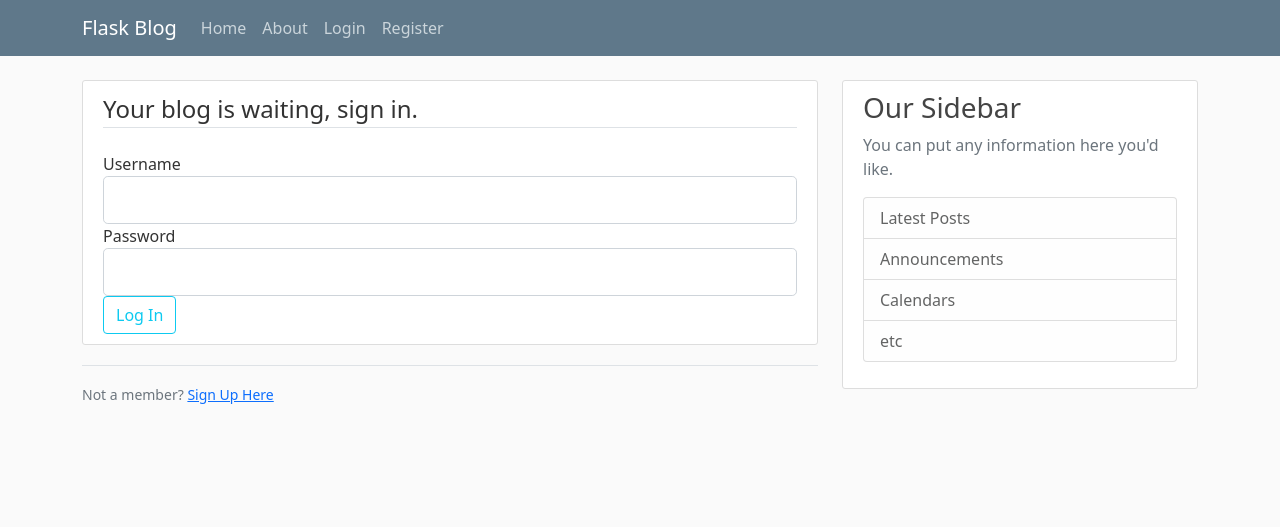
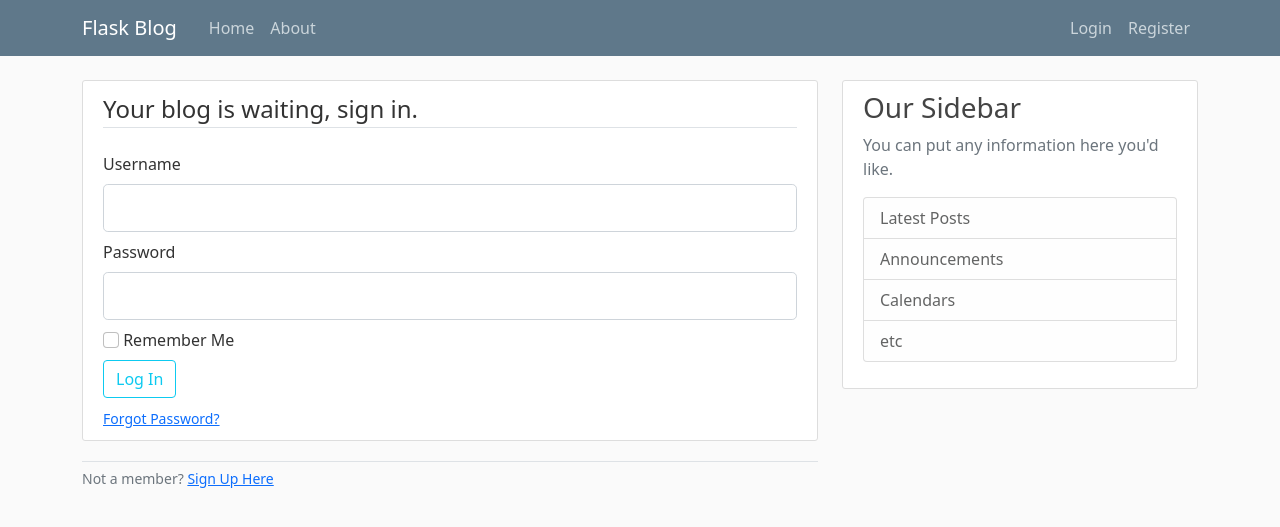
Before and after one commit to adrianmuino/Flask-Blog, a Flask app: page /login in a window 1280 px wide. Shown: the top 527 px of the page. Run offline with Flask 2, Linux system fonts and the light colour scheme.

Commit message:
Add form validation, url redirection, and styling to Login and Registration pages

```diff
--- a/flaskblog.py
+++ b/flaskblog.py
@@ -1,4 +1,4 @@
-from flask import Flask, render_template, url_for
+from flask import Flask, render_template, url_for, flash, redirect
 from forms import RegistrationForm, LoginForm
 
 app = Flask(__name__)
@@ -90,14 +90,22 @@ def home():
 def about():
     return render_template("about.html", title="About")
 
-@app.route("/register")
+@app.route("/register", methods=["GET", "POST"])
 def register():
     form = RegistrationForm()
+    if form.validate_on_submit():
+        flash("Account for {} successfully created.".format(form.username.data), category="success")
+        return redirect(url_for("home"))
     return render_template("register.html", title="Register", form=form)
 
-@app.route("/login")
+@app.route("/login", methods=["GET", "POST"])
 def login():
     form = LoginForm()
+    if form.validate_on_submit():
+        if form.username.data == "adrianmuino" and form.password.data == "asdfghjkl":
+            return redirect(url_for("home"))
+        else:
+            flash("Invalid username and password!", category="danger")
     return render_template("login.html", title="Login", form=form)
 
 # Use `python flaskblog.py` to run in debug
--- a/templates/layout.html
+++ b/templates/layout.html
@@ -19,19 +19,19 @@
     <header class="site-header">
         <nav class="navbar navbar-expand-md navbar-dark bg-steel fixed-top">
           <div class="container">
-            <a class="navbar-brand mr-4" href="/">Flask Blog</a>
+            <a class="navbar-brand me-4" href="{{ url_for('home') }}">Flask Blog</a>
             <button class="navbar-toggler" type="button" data-toggle="collapse" data-target="#navbarToggle" aria-controls="navbarToggle" aria-expanded="false" aria-label="Toggle navigation">
               <span class="navbar-toggler-icon"></span>
             </button>
             <div class="collapse navbar-collapse" id="navbarToggle">
-              <div class="navbar-nav mr-auto">
-                <a class="nav-item nav-link" href="/">Home</a>
-                <a class="nav-item nav-link" href="/about">About</a>
+              <div class="navbar-nav me-auto">
+                <a class="nav-item nav-link" href="{{ url_for('home') }}">Home</a>
+                <a class="nav-item nav-link" href="{{ url_for('about') }}">About</a>
               </div>
               <!-- Navbar Right Side -->
               <div class="navbar-nav">
-                <a class="nav-item nav-link" href="/login">Login</a>
-                <a class="nav-item nav-link" href="/register">Register</a>
+                <a class="nav-item nav-link" href="{{ url_for('login') }}">Login</a>
+                <a class="nav-item nav-link" href="{{ url_for('register') }}">Register</a>
               </div>
             </div>
           </div>
@@ -41,6 +41,15 @@
     <main role="main" class="container">
         <div class="row">
           <div class="col-md-8">
+            {% with messages = get_flashed_messages(with_categories=true) %}
+                {% if messages %}
+                    {% for category, message in messages %}
+                        <div class="alert alert-{{ category }}">
+                            {{ message }}
+                        </div>
+                    {% endfor %}
+                {% endif %}
+            {% endwith %}
             {% block content %}{% endblock %}
           </div>
           <div class="col-md-4">
--- a/templates/login.html
+++ b/templates/login.html
@@ -7,21 +7,46 @@
             {{ form.hidden_tag() }}
             <fieldset class="form-group">
                 <legend class="border-bottom mb-4">Your blog is waiting, sign in.</legend>
-                <div class="form-group">
-                    {{ form.username.label(class="form-control-label") }}
-                    {{ form.username(class="form-control form-control-lg") }}
+                <div class="form-group mb-2">
+                    {{ form.username.label(class="form-control-label mb-2") }}
+                    {% if form.username.errors %}
+                        {{ form.username(class="form-control form-control-lg is-invalid") }}
+                        <div class="invalid-feedback">
+                            {% for error in form.username.errors %}
+                                <span>{{ error }}</span>
+                            {% endfor %}
+                        </div>
+                    {% else %}
+                        {{ form.username(class="form-control form-control-lg") }}
+                    {% endif %}
                 </div>
-                <div class="form-group">
-                    {{ form.password.label(class="form-control-label") }}
-                    {{ form.password(class="form-control form-control-lg") }}
+                <div class="form-group mb-2">
+                    {{ form.password.label(class="form-control-label mb-2") }}
+                    {% if form.password.errors %}
+                        {{ form.password(class="form-control form-control-lg is-invalid") }}
+                        <div class="invalid-feedback">
+                            {% for error in form.password.errors %}
+                                <span>{{ error }}</span>
+                            {% endfor %}
+                        </div>
+                    {% else %}
+                        {{ form.password(class="form-control form-control-lg") }}
+                    {% endif %}
+                </div>
+                <div class="form-group mb-2">
+                    {{ form.remember_me(class="form-check-input") }}
+                    {{ form.remember_me.label() }}
                 </div>
             </fieldset>
-            <div class="form-group">
+            <div class="form-group mb-2">
                 {{ form.log_in(class="btn btn-outline-info") }}
             </div>
+            <small class="text-muted ml-2">
+                <a href="#">Forgot Password?</a>
+            </small>
         </form>
     </div>
-    <div class="border-top pt-3">
+    <div class="border-top pt-1">
         <!-- url_for() takes as argument the name of the route function in flaskblog.py-->
         <small class="text-muted">
             Not a member? <a class="ml-2" href="{{ url_for('register') }}">Sign Up Here </a>
```
Also changed, not shown: templates/register.html (+49 -13 lines).
